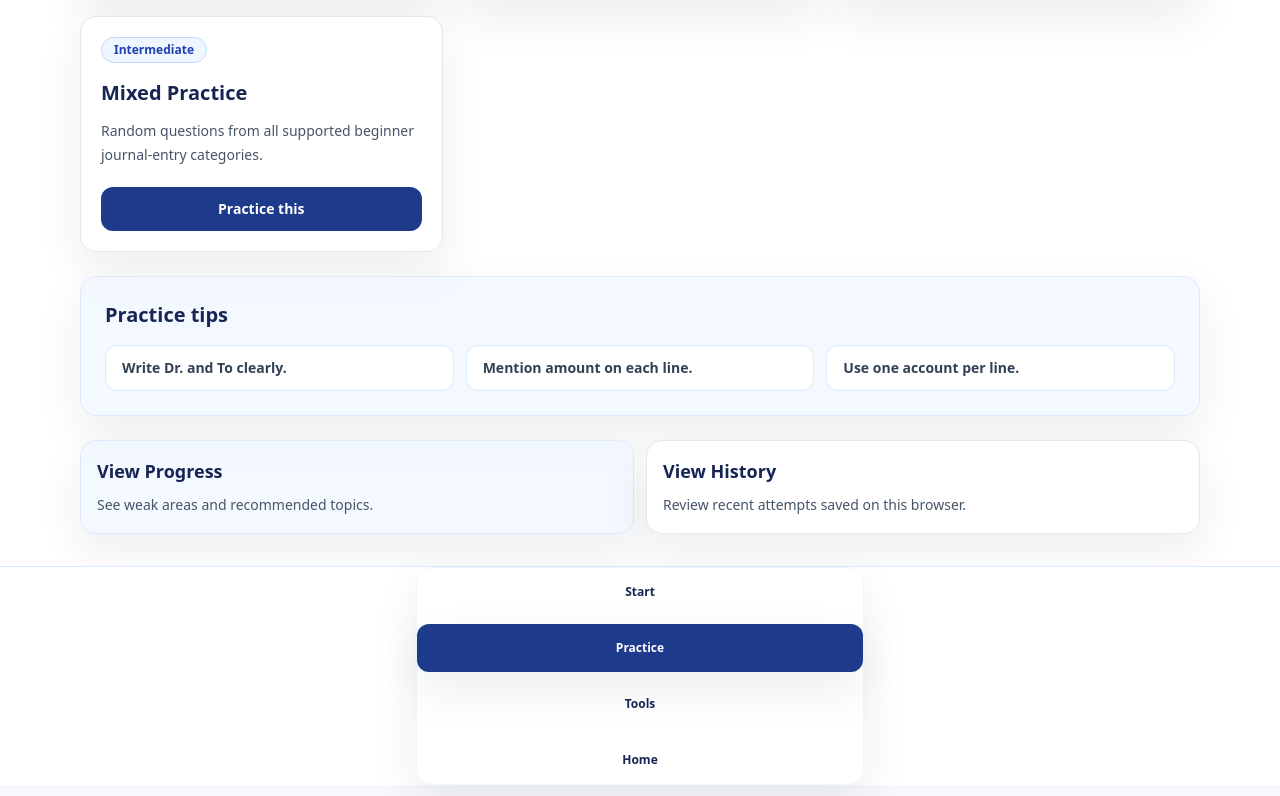
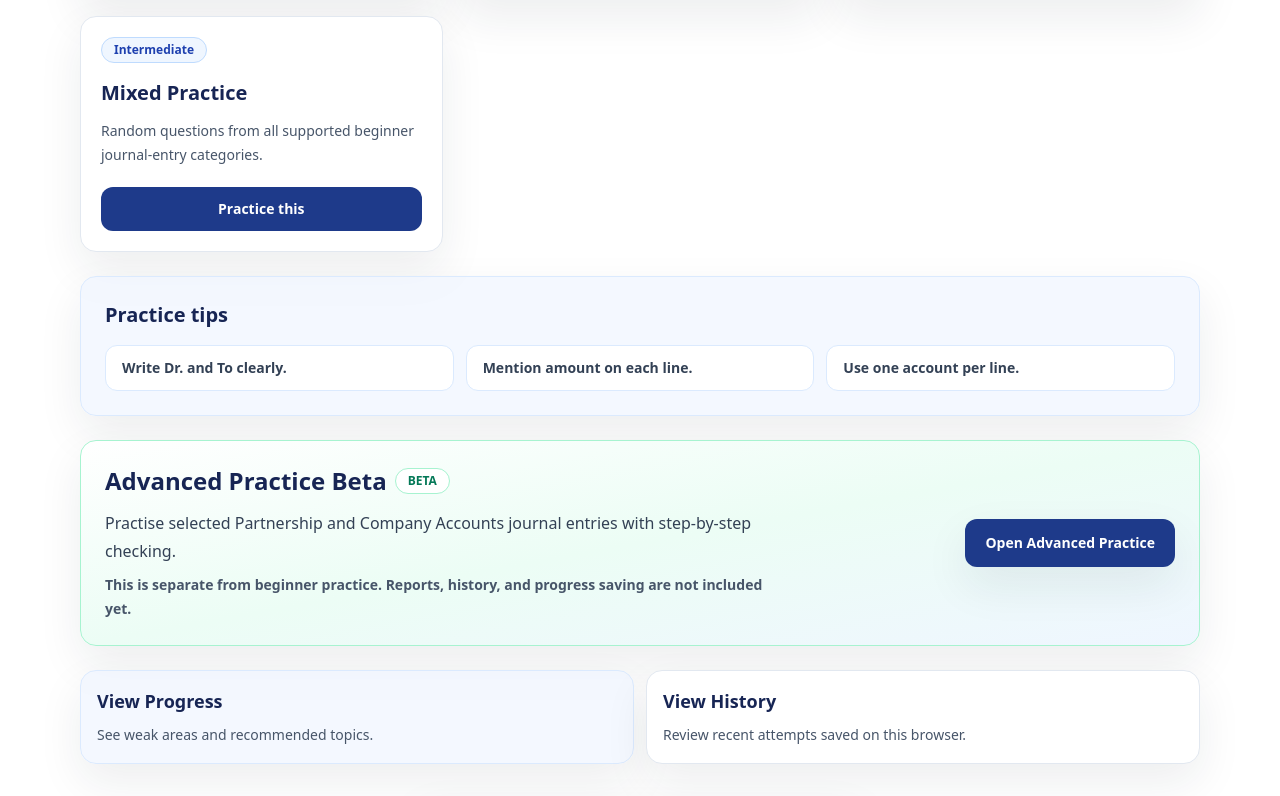
Before and after one commit to mrgogoi59/journal-entry-ai-checker, a Next.js app: page /practice in a window 1280 px wide. Shown: the part 1596-2392 px from the top of the page. Before the commit the page ends 2162 px from the top, so only its background shows below. Built offline with nearby package versions, Linux system fonts and the light colour scheme.

Commit message:
Add advanced practice beta discovery card

```diff
--- a/app/practice/page.tsx
+++ b/app/practice/page.tsx
@@ -286,6 +286,8 @@ export default function PracticePage() {
           />
         ) : null}
 
+        <AdvancedPracticeBetaCard />
+
         <ReviewLinks />
       </section>
     </main>
@@ -347,6 +349,35 @@ function ReviewLinks() {
           <p className="mt-1 text-xs leading-5 text-slate-600 sm:mt-2 sm:text-sm sm:leading-6">Review recent attempts saved on this browser.</p>
         </article>
       </Link>
+    </section>
+  );
+}
+
+function AdvancedPracticeBetaCard() {
+  return (
+    <section className="rounded-2xl border border-emerald-200 bg-gradient-to-br from-white via-emerald-50 to-blue-50 p-4 shadow-soft sm:p-6">
+      <div className="flex flex-col gap-4 md:flex-row md:items-center md:justify-between">
+        <div className="max-w-2xl">
+          <div className="flex flex-wrap items-center gap-2">
+            <h2 className="text-xl font-bold text-blue-950 sm:text-2xl">Advanced Practice Beta</h2>
+            <span className="rounded-full border border-emerald-200 bg-white px-3 py-1 text-xs font-bold uppercase tracking-normal text-emerald-700">
+              Beta
+            </span>
+          </div>
+          <p className="mt-3 text-sm leading-6 text-slate-700 sm:text-base sm:leading-7">
+            Practise selected Partnership and Company Accounts journal entries with step-by-step checking.
+          </p>
+          <p className="mt-2 text-xs font-semibold leading-5 text-slate-600 sm:text-sm sm:leading-6">
+            This is separate from beginner practice. Reports, history, and progress saving are not included yet.
+          </p>
+        </div>
+        <Link
+          href="/practice/advanced"
+          className="inline-flex min-h-12 shrink-0 items-center justify-center rounded-xl bg-blue-900 px-5 py-3 text-sm font-bold text-white shadow-soft transition hover:bg-blue-800"
+        >
+          Open Advanced Practice
+        </Link>
+      </div>
     </section>
   );
 }
```
Also changed, not shown: 1 other file (tests, documents, lock files or other folders).
